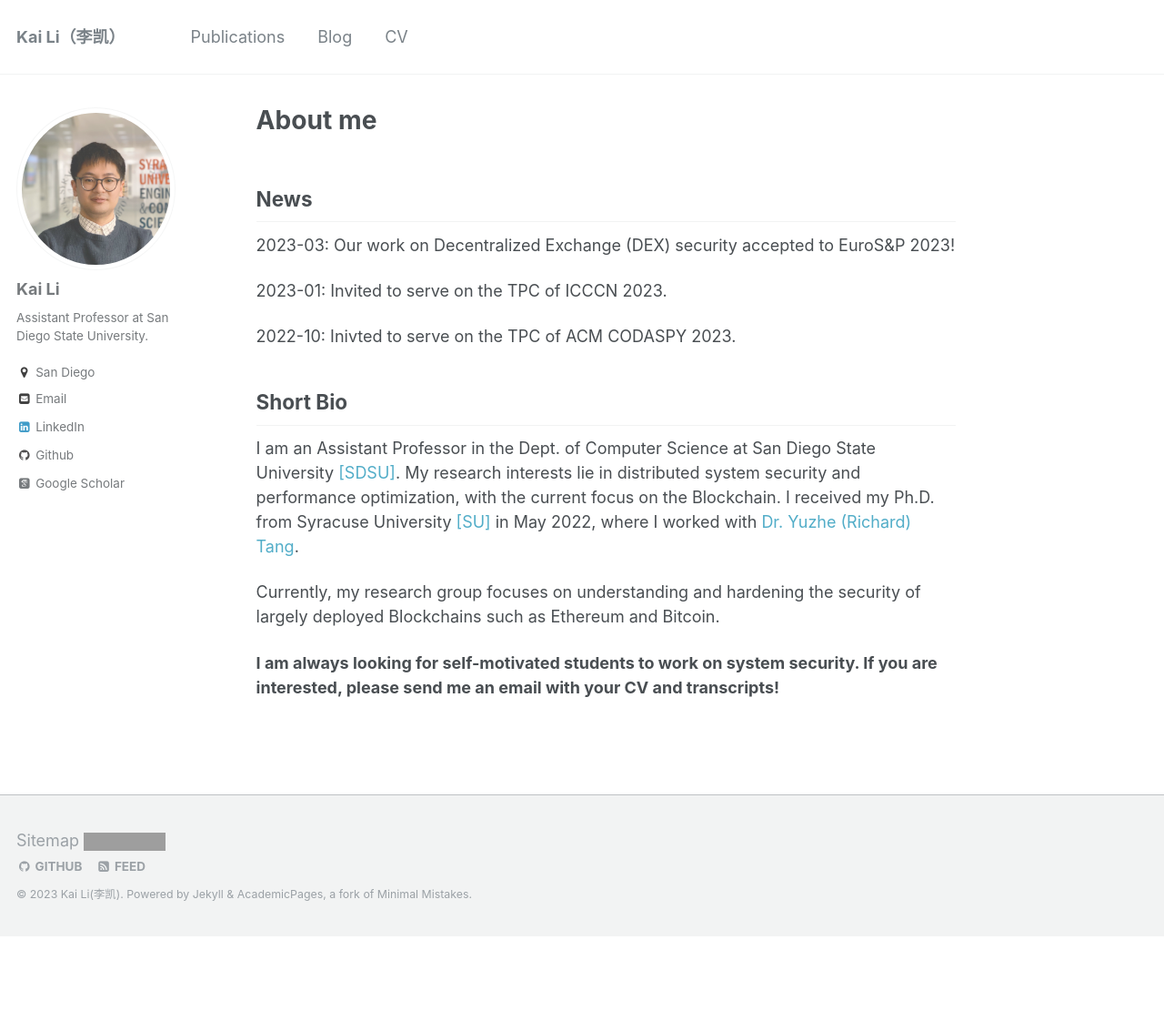
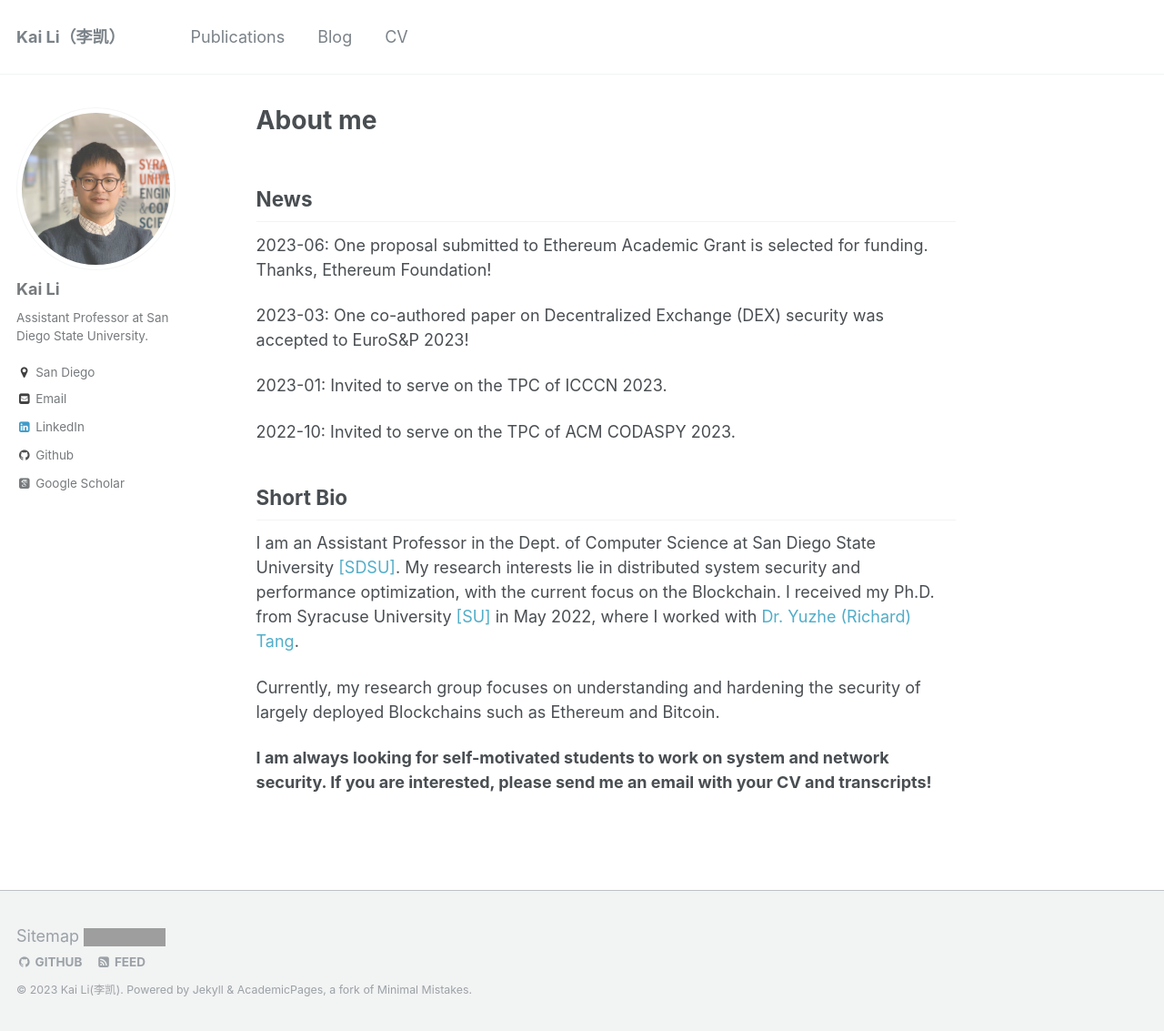
Before and after one commit to likai1993/likai1993.github.io, a Jekyll site: the page built from _pages/about.md, in a window 1280 px wide and 1133 px high. Shown: the whole window at 91% size. Built offline with Jekyll 4.4.1, drawn with Linux system fonts in a browser that asks for light colours; some web fonts are replaced; grey boxes are pictures that could not be loaded.

Commit message:
Update about.md

```diff
--- a/_pages/about.md
+++ b/_pages/about.md
@@ -10,11 +10,13 @@ redirect_from:
 
 News
 ----
-2023-03: Our work on Decentralized Exchange (DEX) security accepted to EuroS&P 2023!
+2023-06: One proposal submitted to Ethereum Academic Grant is selected for funding. Thanks, Ethereum Foundation!
+
+2023-03: One co-authored paper on Decentralized Exchange (DEX) security was accepted to EuroS&P 2023!
 
 2023-01: Invited to serve on the TPC of ICCCN 2023.
 
-2022-10: Inivted to serve on the TPC of ACM CODASPY 2023.
+2022-10: Invited to serve on the TPC of ACM CODASPY 2023.
 
 
 
@@ -24,4 +26,4 @@ I am an Assistant Professor in the Dept. of Computer Science at San Diego State
 
 Currently, my research group focuses on understanding and hardening the security of largely deployed Blockchains such as Ethereum and Bitcoin.
 
- **I am always looking for self-motivated students to work on system security. If you are interested, please send me an email with your CV and transcripts!**
+ **I am always looking for self-motivated students to work on system and network security. If you are interested, please send me an email with your CV and transcripts!**
```
